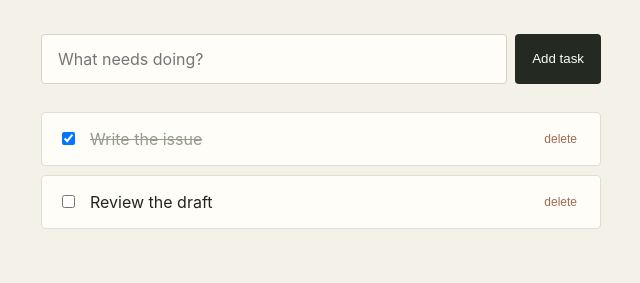
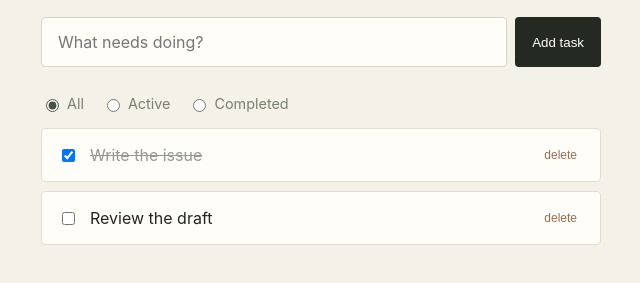
Before and after one commit to rkkautsar/louibot-todo-example, a website: page index.html in a window 1280 px wide. Shown: the part 361-644 px from the top of the page, without its empty margins (319-959 px from the left). Drawn offline with Linux system fonts and the light colour scheme.

Commit message:
Verify todo filters and toggle behavior (#1)

```diff
--- a/app.js
+++ b/app.js
@@ -25,9 +25,15 @@ if (typeof document !== "undefined") {
   const form = document.querySelector("#todo-form");
   const input = document.querySelector("#todo-input");
   const empty = document.querySelector("#empty-state");
+  const filters = document.querySelectorAll('[name="todo-filter"]');
+  let currentFilter = "all";
 
   function render() {
-    const todos = store.list();
+    const todos = store.list().filter((todo) => {
+      if (currentFilter === "active") return !todo.completed;
+      if (currentFilter === "completed") return todo.completed;
+      return true;
+    });
     list.replaceChildren(...todos.map((todo) => {
       const item = document.createElement("li");
       item.className = `todo-item${todo.completed ? " completed" : ""}`;
@@ -39,6 +45,11 @@ if (typeof document !== "undefined") {
     empty.hidden = todos.length > 0;
   }
 
+  filters.forEach((filter) => filter.addEventListener("change", () => {
+    currentFilter = filter.value;
+    render();
+  }));
+
   form.addEventListener("submit", (event) => {
     event.preventDefault();
     store.add(input.value);
--- a/index.html
+++ b/index.html
@@ -18,6 +18,12 @@
         <input id="todo-input" name="task" placeholder="What needs doing?" autocomplete="off" required />
         <button type="submit">Add task</button>
       </form>
+      <fieldset class="todo-filters" aria-label="Filter todos">
+        <legend>Show</legend>
+        <label><input type="radio" name="todo-filter" value="all" checked /> All</label>
+        <label><input type="radio" name="todo-filter" value="active" /> Active</label>
+        <label><input type="radio" name="todo-filter" value="completed" /> Completed</label>
+      </fieldset>
       <ul id="todo-list" class="todo-list" aria-live="polite"></ul>
       <p id="empty-state" class="empty-state">Nothing here yet. Add one small thing.</p>
     </main>
--- a/styles.css
+++ b/styles.css
@@ -10,6 +10,10 @@ h1 span { color: #e4774d; }
 .todo-form input { min-width: 0; flex: 1; padding: 14px 16px; border: 1px solid #d4d4c9; border-radius: 4px; background: #fffdf8; color: inherit; font: inherit; }
 button { padding: 0 17px; border: 0; border-radius: 4px; background: #242a21; color: #fffdf8; font: 600 .85rem inherit; cursor: pointer; }
 button:hover { background: #46553d; }
+.todo-filters { display: flex; gap: 18px; margin: 0 0 16px; padding: 0; border: 0; color: #78816d; font-size: .9rem; }
+.todo-filters legend { position: absolute; width: 1px; height: 1px; overflow: hidden; clip: rect(0, 0, 0, 0); }
+.todo-filters label { display: inline-flex; align-items: center; gap: 5px; cursor: pointer; }
+.todo-filters input { accent-color: #46553d; }
 .todo-list { display: grid; gap: 9px; margin: 0; padding: 0; list-style: none; }
 .todo-item { display: flex; align-items: center; gap: 12px; padding: 15px 16px; border: 1px solid #deded2; border-radius: 4px; background: #fffdf8; }
 .todo-item label { flex: 1; cursor: pointer; }
```
Also changed, not shown: test/app.test.mjs (+30 -0 lines).
